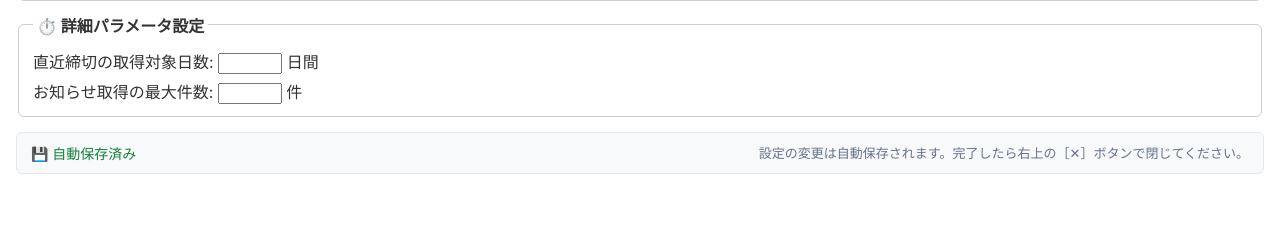
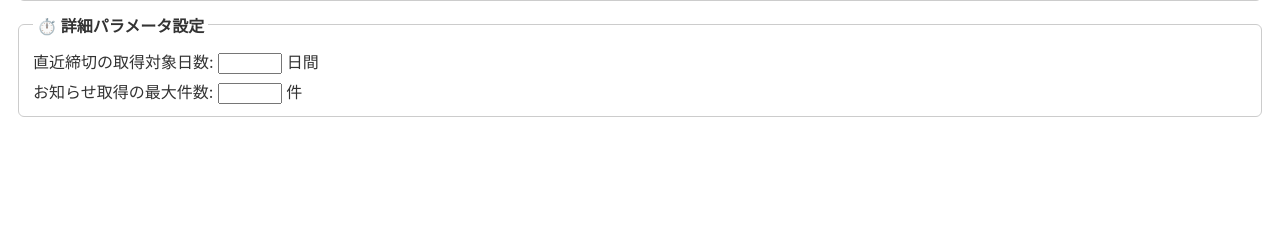
Before and after one commit to project-sakai-mcp/sakai-tasks-mcp, a Python web app: template src/gui/templates/settings.html in a window 1280 px wide. Shown: the part 332-560 px from the top of the page. Run offline with Jinja, Linux system fonts and the light colour scheme; the template is opened without the code that fills it, so the values that code supplies are empty.

Commit message:
保存フッター削除

```diff
--- a/src/gui/templates/settings.css
+++ b/src/gui/templates/settings.css
@@ -13,27 +13,7 @@ legend {
   font-weight: bold;
   padding: 0 4px;
 }
-.status-container {
-  margin-top: 15px;
-  padding: 10px 14px;
-  background-color: #f8f9fa;
-  border-radius: 6px;
-  border: 1px solid #e2e8f0;
-  display: flex;
-  justify-content: space-between;
-  align-items: center;
-}
-.status-indicator {
-  font-weight: 500;
-  font-size: 14px;
-}
-.status-saved { color: #15803d; }
-.status-saving { color: #d97706; }
-.status-error { color: #b91c1c; }
-.notice-text {
-  font-size: 13px;
-  color: #64748b;
-}
+
 .empty-courses-notice {
   padding: 24px;
   text-align: center;
--- a/src/gui/templates/settings.html
+++ b/src/gui/templates/settings.html
@@ -87,12 +87,6 @@
     </div>
   </fieldset>
 
-  <!-- 7. 自動保存ステータス & 案内フッター -->
-  <div class="status-container">
-    <div id="status-indicator" class="status-indicator status-saved">💾 自動保存済み</div>
-    <div class="notice-text">設定の変更は自動保存されます。完了したら右上の［✕］ボタンで閉じてください。</div>
-  </div>
-
   <script src="settings.js"></script>
 </body>
 </html>
--- a/src/gui/templates/settings.js
+++ b/src/gui/templates/settings.js
@@ -1,24 +1,8 @@
 var globalCourses = [];
 var saveTimer = null;
 
-function setStatus(state, message) {
-  var el = document.getElementById('status-indicator');
-  el.className = 'status-indicator';
-  if (state === 'saving') {
-    el.classList.add('status-saving');
-    el.textContent = message || '⏳ 保存中...';
-  } else if (state === 'error') {
-    el.classList.add('status-error');
-    el.textContent = message || '⚠️ 保存に失敗しました';
-  } else {
-    el.classList.add('status-saved');
-    el.textContent = message || '💾 自動保存済み';
-  }
-}
-
 // 300ms デバウンス自動保存をスケジュール
 function triggerAutoSave() {
-  setStatus('saving', '⏳ 入力を待機中...');
   if (saveTimer) {
     clearTimeout(saveTimer);
   }
@@ -59,15 +43,9 @@ function performSave() {
   };
 
   if (window.pywebview && window.pywebview.api) {
-    setStatus('saving', '⏳ 保存中...');
-    window.pywebview.api.save_settings(payload)
-      .then(function() {
-        setStatus('saved', '💾 自動保存済み');
-      })
-      .catch(function(err) {
-        console.error('Save error:', err);
-        setStatus('error', '⚠️ 保存に失敗しました');
-      });
+    window.pywebview.api.save_settings(payload).catch(function(err) {
+      console.error('Save error:', err);
+    });
   }
 }
 
```
